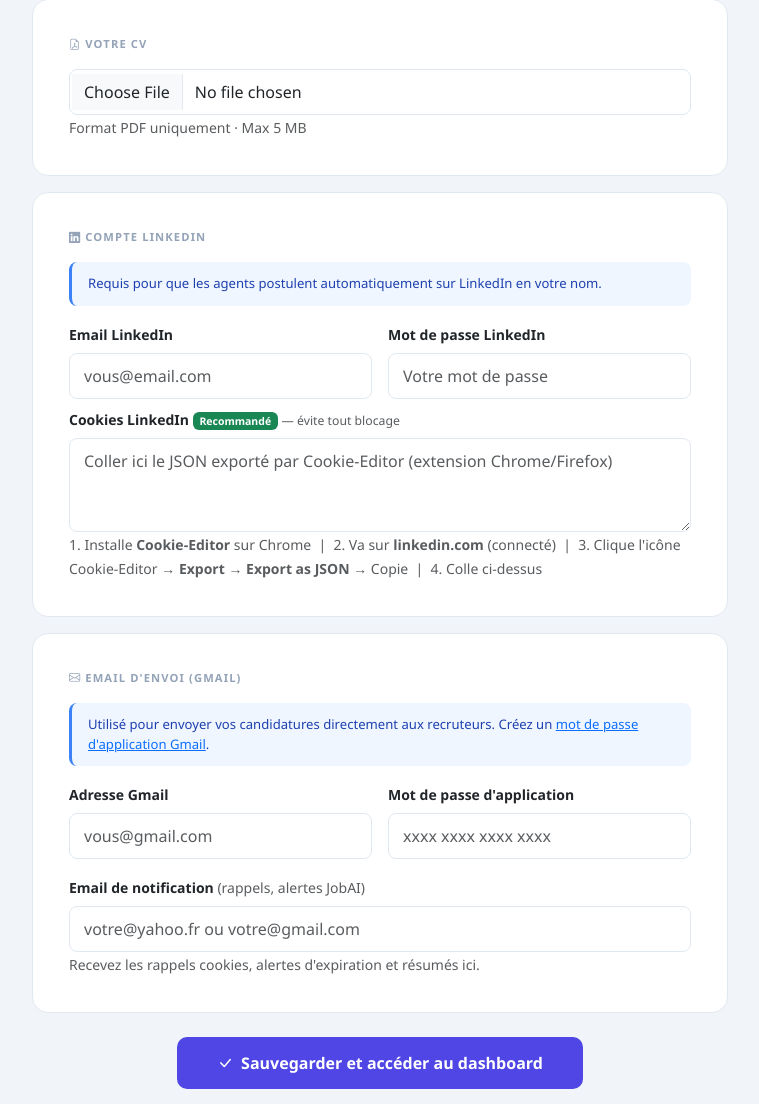
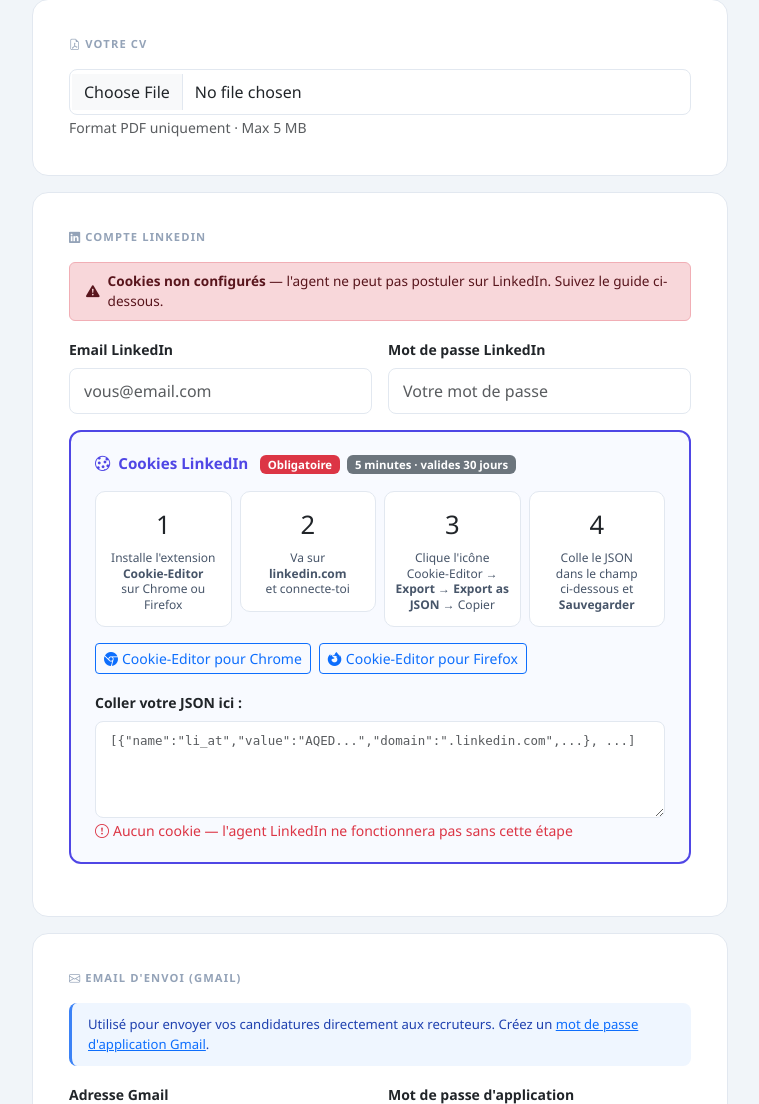
Before and after one commit to sobpatrice92-code/jobai-saas, a Flask app: page /setup in a window 1280 px wide. Shown: the part 709-1813 px from the top of the page, without its empty margins (260-1019 px from the left). Run offline with Flask 3, Linux system fonts and the light colour scheme; the visitor is signed in with stand-in values (Sample User, id 1); some libraries are stand-ins or nearby versions.

Commit message:
feat: guide cookies LinkedIn visuel dans Setup (4 etapes, statut, liens extensions)

```diff
--- a/templates/setup.html
+++ b/templates/setup.html
@@ -88,10 +88,26 @@
 
     <div class="setup-card mb-3">
       <div class="section-title"><i class="bi bi-linkedin me-1"></i>Compte LinkedIn</div>
-      <div class="tip mb-3">
-        Requis pour que les agents postulent automatiquement sur LinkedIn en votre nom.
+
+      <!-- Statut cookies -->
+      {% if cookie_never %}
+      <div class="alert alert-danger py-2 mb-3 d-flex align-items-center gap-2" style="font-size:.85rem;">
+        <i class="bi bi-exclamation-triangle-fill"></i>
+        <span><strong>Cookies non configurés</strong> — l'agent ne peut pas postuler sur LinkedIn. Suivez le guide ci-dessous.</span>
       </div>
-      <div class="row g-3">
+      {% elif cookie_warning %}
+      <div class="alert alert-warning py-2 mb-3 d-flex align-items-center gap-2" style="font-size:.85rem;">
+        <i class="bi bi-clock-history"></i>
+        <span><strong>Cookies expirent dans {{ cookie_days_left }} jour(s)</strong> — rafraîchissez-les maintenant.</span>
+      </div>
+      {% else %}
+      <div class="alert alert-success py-2 mb-3 d-flex align-items-center gap-2" style="font-size:.85rem;">
+        <i class="bi bi-check-circle-fill"></i>
+        <span><strong>Cookies actifs</strong> — l'agent peut postuler sur LinkedIn. Valides encore {{ 30 - cookie_age }} jour(s).</span>
+      </div>
+      {% endif %}
+
+      <div class="row g-3 mb-3">
         <div class="col-md-6">
           <label class="form-label small fw-bold">Email LinkedIn</label>
           <input type="email" name="linkedin_email" class="form-control"
@@ -102,20 +118,71 @@
           <input type="password" name="linkedin_password" class="form-control"
                  value="{{ cfg.get('linkedin_password','') }}" placeholder="Votre mot de passe"/>
         </div>
-        <div class="col-12 mt-2">
-          <label class="form-label small fw-bold">
-            Cookies LinkedIn <span class="badge bg-success">Recommandé</span>
-            <span class="text-muted fw-normal small"> — évite tout blocage</span>
-          </label>
-          <textarea name="linkedin_cookies_json" class="form-control" rows="3"
-            placeholder='Coller ici le JSON exporté par Cookie-Editor (extension Chrome/Firefox)'>{{ cfg.get('linkedin_cookies_json','') }}</textarea>
-          <small class="text-muted">
-            1. Installe <strong>Cookie-Editor</strong> sur Chrome &nbsp;|&nbsp;
-            2. Va sur <strong>linkedin.com</strong> (connecté) &nbsp;|&nbsp;
-            3. Clique l'icône Cookie-Editor → <strong>Export</strong> → <strong>Export as JSON</strong> → Copie &nbsp;|&nbsp;
-            4. Colle ci-dessus
-          </small>
+      </div>
+
+      <!-- Guide cookies visuel -->
+      <div style="background:#F8FAFF;border:2px solid #4F46E5;border-radius:12px;padding:20px 24px;margin-bottom:16px;">
+        <div class="fw-bold mb-3" style="color:#4F46E5;font-size:.95rem;">
+          <i class="bi bi-cookie me-2"></i>Cookies LinkedIn
+          <span class="badge bg-danger ms-2">Obligatoire</span>
+          <span class="badge bg-secondary ms-1">5 minutes · valides 30 jours</span>
         </div>
+
+        <div class="row g-2 mb-3">
+          <div class="col-6 col-md-3">
+            <div style="background:#fff;border:1px solid #E2E8F0;border-radius:10px;padding:14px 10px;text-align:center;">
+              <div style="font-size:1.6rem;">1</div>
+              <div style="font-size:.75rem;color:#475569;margin-top:6px;line-height:1.3;">
+                Installe l'extension<br/><strong>Cookie-Editor</strong><br/>sur Chrome ou Firefox
+              </div>
+            </div>
+          </div>
+          <div class="col-6 col-md-3">
+            <div style="background:#fff;border:1px solid #E2E8F0;border-radius:10px;padding:14px 10px;text-align:center;">
+              <div style="font-size:1.6rem;">2</div>
+              <div style="font-size:.75rem;color:#475569;margin-top:6px;line-height:1.3;">
+                Va sur<br/><strong>linkedin.com</strong><br/>et connecte-toi
+              </div>
+            </div>
+          </div>
+          <div class="col-6 col-md-3">
+            <div style="background:#fff;border:1px solid #E2E8F0;border-radius:10px;padding:14px 10px;text-align:center;">
+              <div style="font-size:1.6rem;">3</div>
+              <div style="font-size:.75rem;color:#475569;margin-top:6px;line-height:1.3;">
+                Clique l'icône Cookie-Editor → <strong>Export</strong> → <strong>Export as JSON</strong> → Copier
+              </div>
+            </div>
+          </div>
+          <div class="col-6 col-md-3">
+            <div style="background:#fff;border:1px solid #E2E8F0;border-radius:10px;padding:14px 10px;text-align:center;">
+              <div style="font-size:1.6rem;">4</div>
+              <div style="font-size:.75rem;color:#475569;margin-top:6px;line-height:1.3;">
+                Colle le JSON<br/>dans le champ<br/>ci-dessous et <strong>Sauvegarder</strong>
+              </div>
+            </div>
+          </div>
+        </div>
+
+        <div class="d-flex gap-2 mb-3 flex-wrap">
+          <a href="https://chrome.google.com/webstore/detail/cookie-editor/hlkenndednhfkekhgcdicdfddnkalmdm"
+             target="_blank" class="btn btn-sm btn-outline-primary">
+            <i class="bi bi-browser-chrome me-1"></i>Cookie-Editor pour Chrome
+          </a>
+          <a href="https://addons.mozilla.org/fr/firefox/addon/cookie-editor/"
+             target="_blank" class="btn btn-sm btn-outline-primary">
+            <i class="bi bi-browser-firefox me-1"></i>Cookie-Editor pour Firefox
+          </a>
+        </div>
+
+        <label class="form-label small fw-bold">Coller votre JSON ici :</label>
+        <textarea name="linkedin_cookies_json" class="form-control" rows="4"
+          style="font-family:monospace;font-size:.78rem;"
+          placeholder='[{"name":"li_at","value":"AQED...","domain":".linkedin.com",...}, ...]'>{{ cfg.get('linkedin_cookies_json','') }}</textarea>
+        {% if cfg.get('linkedin_cookies_json') %}
+        <small class="text-success"><i class="bi bi-check-circle me-1"></i>Cookies sauvegardés — à renouveler dans {{ 30 - cookie_age }} jour(s)</small>
+        {% else %}
+        <small class="text-danger"><i class="bi bi-exclamation-circle me-1"></i>Aucun cookie — l'agent LinkedIn ne fonctionnera pas sans cette étape</small>
+        {% endif %}
       </div>
     </div>
 
```
